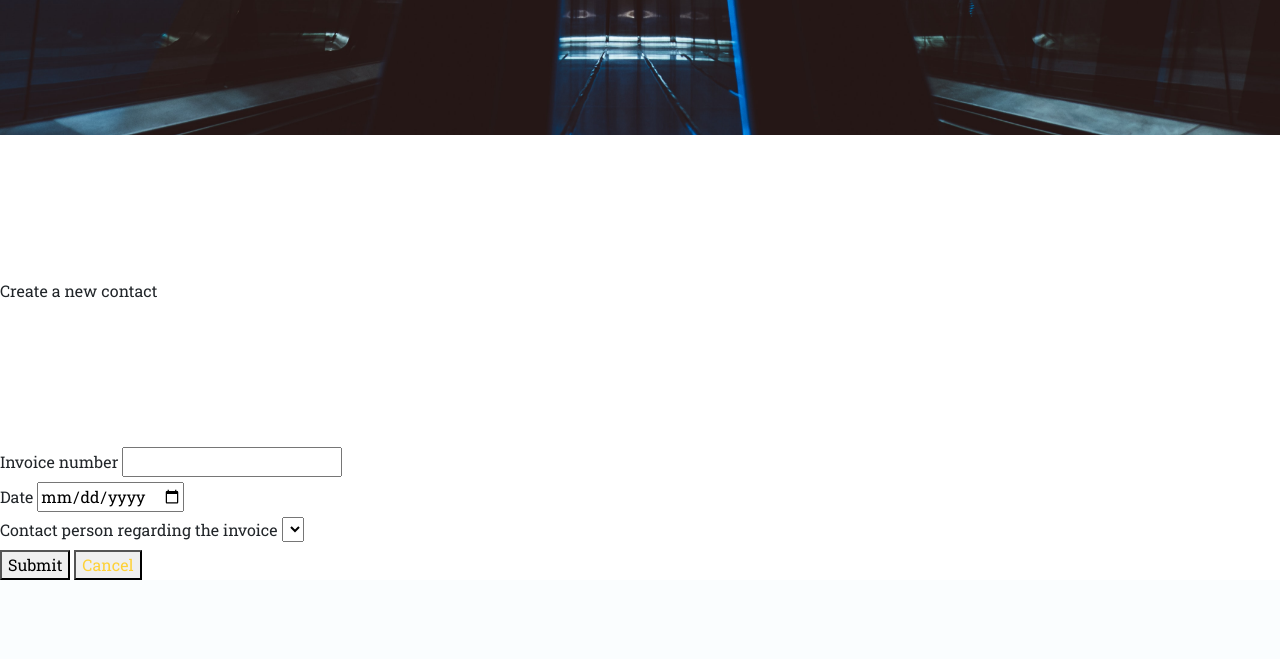
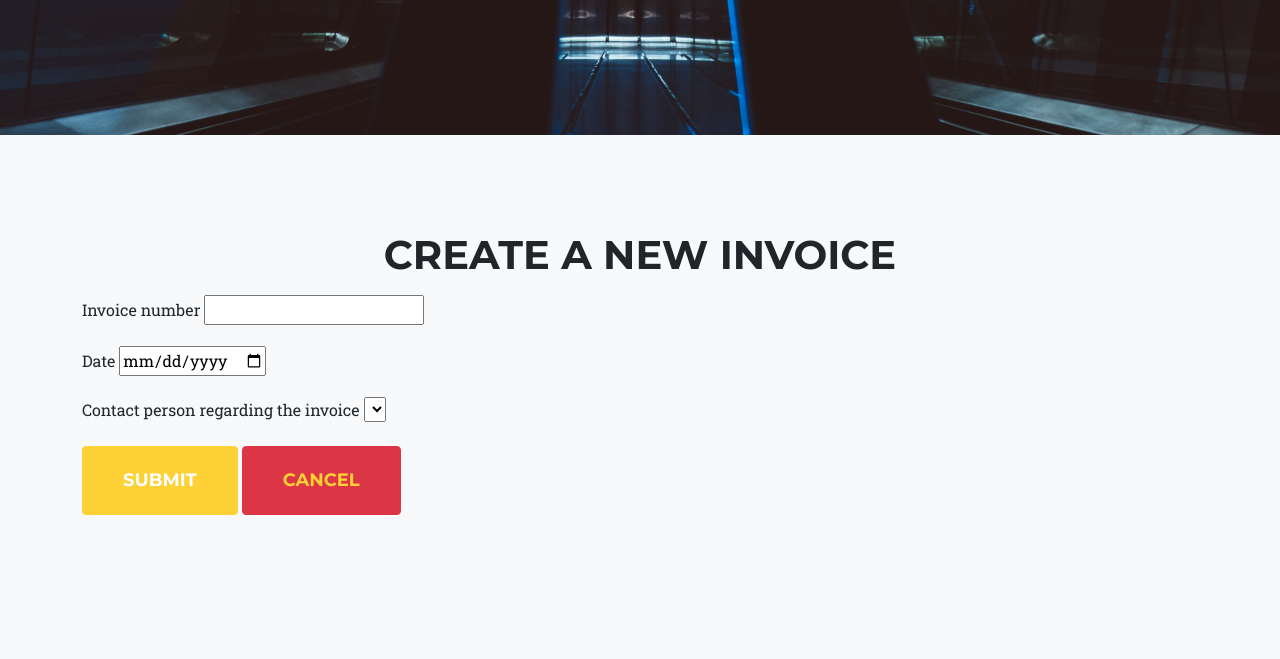
Before and after one commit to Williamson911/COGIP-app, a PHP site: template docker-environment/src/View/newInvoice.php in a window 1280 px wide. Shown: the part 473-1132 px from the top of the page. Before the commit the page ends 1053 px from the top, so only its background shows below. Run offline with PHP 8.4, Linux system fonts and the light colour scheme; the template is opened without the code that fills it, so the values that code supplies are empty; some libraries are stand-ins or nearby versions; some web fonts are replaced.

Commit message:
new invoice

```diff
--- a/docker-environment/src/View/connexion.php
+++ b/docker-environment/src/View/connexion.php
@@ -18,7 +18,6 @@
 </head>
 <body id="page-top">
 <!-- Navigation-->
-<<<<<<< HEAD
 <?php include($_SERVER['DOCUMENT_ROOT'] . '/View/includes/nav.php'); ?> <!--import du code nav dans ma page $_SERVER['DOCUMENT_ROOT= pour le savoir var_dum $_SERVER[document root]'] permet de prendre le chemin complet(les dossier de l'emplacement de la racine du serveur- )-->
 
 
--- a/docker-environment/src/View/newInvoice.php
+++ b/docker-environment/src/View/newInvoice.php
@@ -1,22 +1,34 @@
 <?php require 'includes/headerAdmin.php' ?>
 
-
-<section>Create a new contact</section>
+<section class="page-section bg-light">
+    <div class="container">
+        <div class="text-center">
+            <h2 class="section-heading text-uppercase">Create a new invoice</h2>
+        </div>
 
 <form action="" method="POST">
+    <div class="row align-items-stretch mb-5">
+        <div class="col-md-6">
+            <div class="form-group">
     <label>Invoice number</label>
     <input id="invoiceNumber" name="invoiceNumber" type="text" required="required">
-    <br>
+            </div>
+            <div class="form-group">
     <label>Date</label>
     <input id="date" name="date" type="date" required="required" value"">
-    <br>
+            </div>
+            <div class="form-group">
     <label>Contact person regarding the invoice</label>
     <select name="contact" id="contact" required="required">
         <?php foreach ($admin->getContacts() as $key => $contact) : ?>
             <option value="<?= $contact['contactId'] . ' ' . $contact['companyId'] ?>"><?= $contact['CompanyName'] . ' | ' . $contact['FirstName'] . ' ' . $contact['LastName'] ?></option>
         <?php endforeach ?>
     </select>
-    <br>
-    <button type="submit" name="createNewInvoice">Submit</button>
-    <button><a href="/index.php?page=admin">Cancel</a></button>
+            </div>
+    <button class="btn btn-primary btn-xl text-uppercase" type="submit" name="createNewInvoice">Submit</button>
+    <button class="btn btn-danger btn-xl text-uppercase"><a href="/index.php?page=admin">Cancel</a></button>
+        </div>
+    </div>
 </form>
+    </div>
+</section>
```
